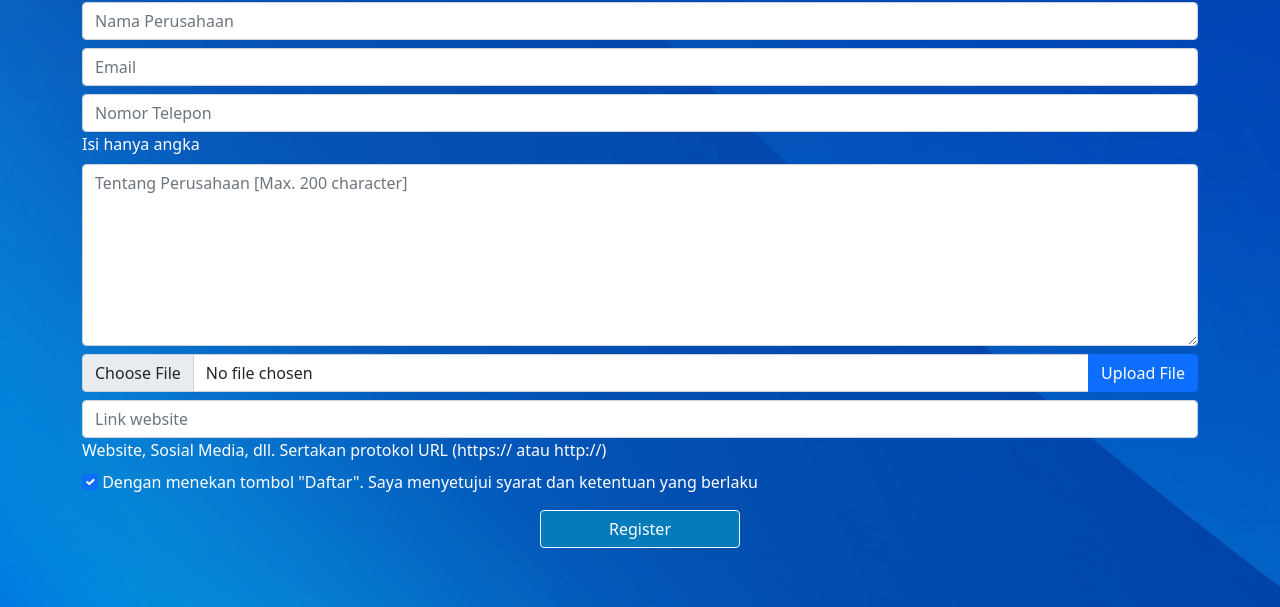
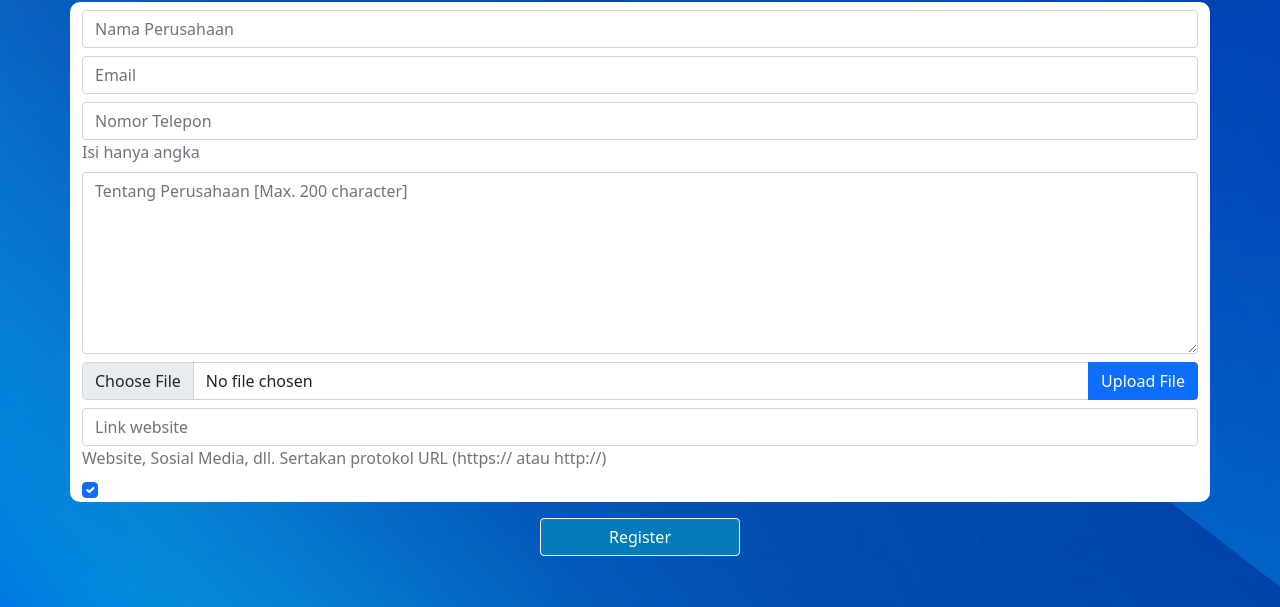
Before and after one commit to valenciavannessa/Detikcom_FrontendDesignAssignment_Valencia-Vannessa, a plain HTML site: page register.html in a window 1280 px wide. Shown: the part 169-776 px from the top of the page. Drawn offline with nearby package versions, Linux system fonts and the light colour scheme.

Commit message:
forth push

```diff
--- a/register.html
+++ b/register.html
@@ -53,8 +53,8 @@
         <div class="text-white">
           <h1 class="mb-4 mt-4"><b>Registrasi</b></h1>
 
-          <div class="container">
-            <form class="row g-3 needs-validation">
+          <div class="container" style="background-color: white; border-radius: 10px;">
+            <form class="row g-3 needs-validation mt-4">
               <div class="mt-2">
                 <input required type="text" class="form-control" id="formGroupExampleInput" placeholder="Nama Perusahaan">
               </div>
@@ -63,7 +63,7 @@
               </div>
               <div class="mt-2">
                 <input required type="text" class="form-control" id="formGroupExampleInput" placeholder="Nomor Telepon">
-                <label for="formGroupExampleInput" style="display: block; float: left; text-align: left;">Isi hanya angka</label>
+                <label class="text-muted" for="formGroupExampleInput" style="display: block; float: left; text-align: left;">Isi hanya angka</label>
               </div>
               <div class="mt-2">
                 <textarea class="form-control" id="exampleFormControlTextarea1" placeholder="Tentang Perusahaan [Max. 200 character]" rows="7"></textarea>
@@ -76,7 +76,7 @@
 
               <div class="mt-2">
                 <input name="ke" required type="text" class="form-control" id="formGroupExampleInput" placeholder="Link website">
-                <label for="formGroupExampleInput" style="display: block; float: left; text-align: left;">Website, Sosial Media, dll. Sertakan protokol URL (https:// atau http://)</label>
+                <label class="text-muted" for="formGroupExampleInput" style="display: block; float: left; text-align: left;">Website, Sosial Media, dll. Sertakan protokol URL (https:// atau http://)</label>
               </div>
               <div class="mt-2" style="display: block; float: left; text-align: left;">
                 <input class="form-check-input" type="checkbox" value="" id="flexCheckChecked" checked>
```
